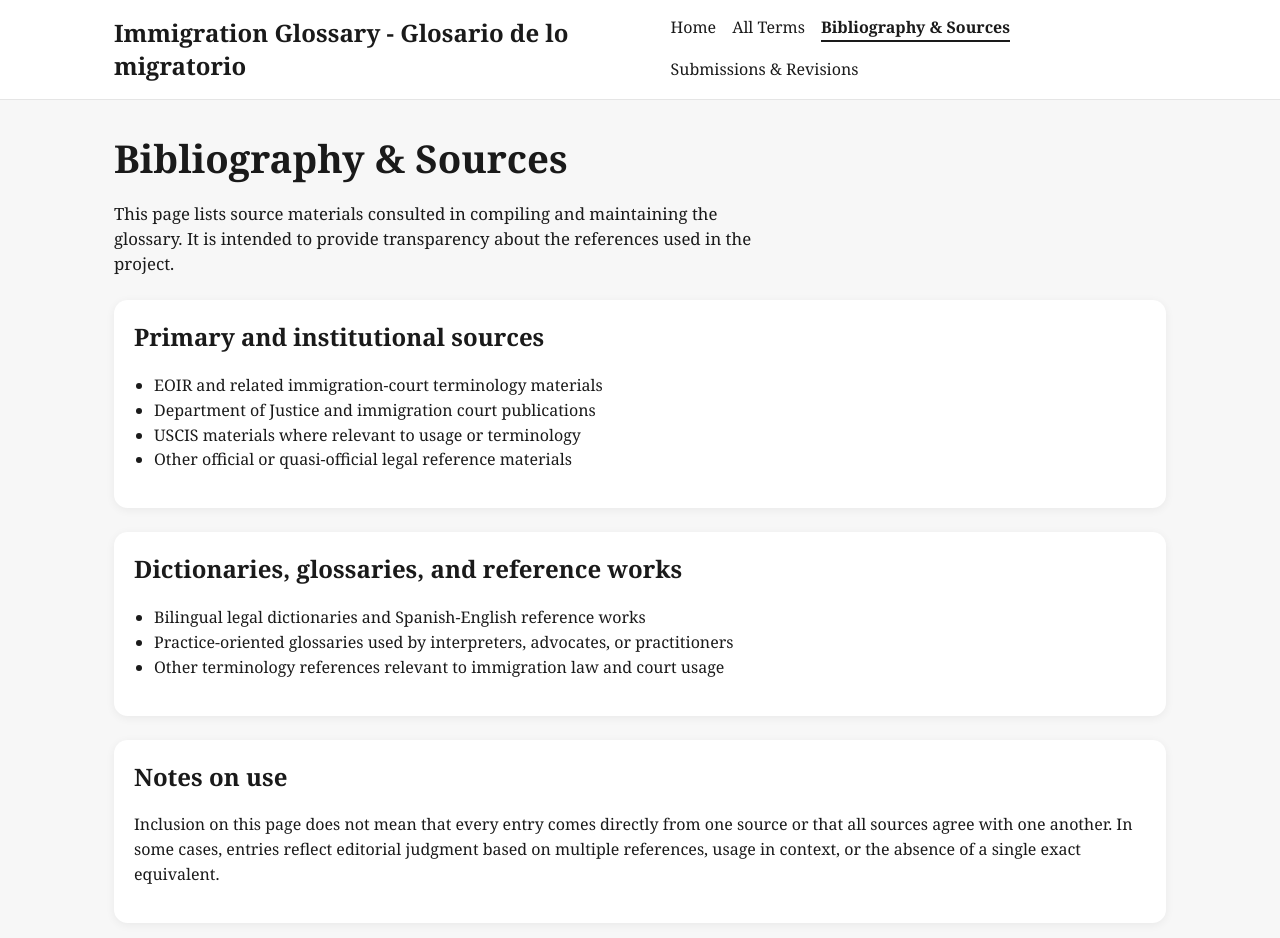
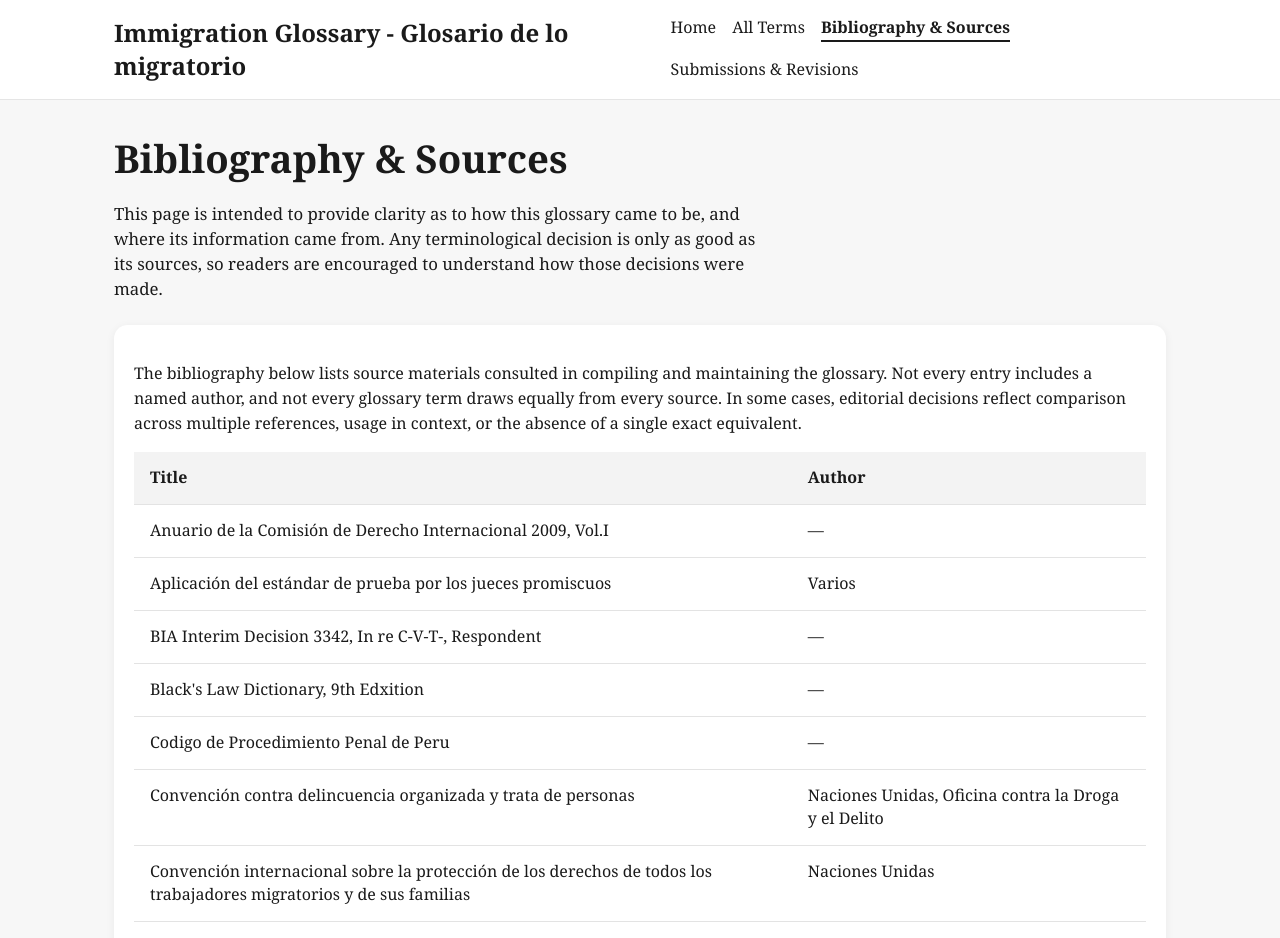
Before and after one commit to mapachurro/eoir-glossary, a React (Vite) app: page /sources in a window 1280 px wide. Shown: the top 938 px of the page. Built offline with nearby package versions, Linux system fonts and the light colour scheme.

Commit message:
Added sources to sources page

```diff
--- a/src/pages/HomePage.jsx
+++ b/src/pages/HomePage.jsx
@@ -57,12 +57,20 @@ export default function HomePage() {
           This is an interactive platform to consult and maintain a living glossary of immigration and migration terms.
         </p>
         <p>
-          The present glossary <strong>is not an official production of any branch, entity, or agency of any government.</strong> While it strives to be as accurate, up-to-date, and nuanced as possible, you should make your own decision on its trustworthiness. The author(s) offer no guarantees; we only hope it helps you.
+          The present glossary <strong>is not an official production of any branch, entity, or agency of any government.</strong>
+          While it strives to be as accurate, up-to-date, and nuanced as possible, you should make your own decision on its trustworthiness.
+          The author(s) offer no guarantees; we only hope it helps you.
         </p>
         <p>
-          This project is intended to be used by anyone seeking to understand the similarities, differences, alignments and lacunae of immigration law, procedure, proceedings, contexts and experiences between the United States and other places. In particular, **it was designed and written with the professional linguist in mind: translators, interpreters, and terminologists**, although legal scholars, attorneys, and others may find it useful as well.
+          This project is intended to be used by anyone seeking to understand the similarities, differences,
+          alignments and lacunae of immigration law, procedure, proceedings, contexts and experiences between the United States and other places.
+          In particular, <strong>it was designed and written with the professional linguist in mind: translators, interpreters, and terminologists</strong>,
+          although legal scholars, attorneys, and others may find it useful as well.
+        </p>
+        <p>
           Its initial version is a bilingual Spanish-English glossary.
-          <br />
+        </p>
+        <p>
           <strong>This website is not and does not provide legal advice.
           It should not be used as a substitute for official guidance, case law consultation, court rules, or advice
           from a qualified attorney or accredited representative. </strong>
--- a/src/pages/SourcesPage.jsx
+++ b/src/pages/SourcesPage.jsx
@@ -1,40 +1,258 @@
+const bibliographyEntries = [
+  {
+    title: "Anuario de la Comisión de Derecho Internacional 2009, Vol.I",
+    author: "",
+  },
+  {
+    title: "Aplicación del estándar de prueba por los jueces promiscuos",
+    author: "Varios",
+  },
+  {
+    title: "BIA Interim Decision 3342, In re C-V-T-, Respondent",
+    author: "",
+  },
+  {
+    title: "Black's Law Dictionary, 9th Edxition",
+    author: "",
+  },
+  {
+    title: "Codigo de Procedimiento Penal de Peru",
+    author: "",
+  },
+  {
+    title: "Convención contra delincuencia organizada y trata de personas",
+    author: "Naciones Unidas, Oficina contra la Droga y el Delito",
+  },
+  {
+    title:
+      "Convención internacional sobre la protección de los derechos de todos los trabajadores migratorios y de sus familias",
+    author: "Naciones Unidas",
+  },
+  {
+    title: "De los Motivos Fundados",
+    author: "Zuluaga",
+  },
+  {
+    title: "Diccionario de Ossorio",
+    author: "Manuel Ossorio",
+  },
+  {
+    title: "Diccionario Juridico Universal Paraguay",
+    author: "",
+  },
+  {
+    title: "Directiva 2001-55-CE del Consejo de 20 de julio de 2001",
+    author: "Varios",
+  },
+  {
+    title: "EASO Practical Guide: Evidence Assessment",
+    author: "EASO (European Asylum Support Office)",
+  },
+  {
+    title: "Estándares probatorios en el sistema acusatorio y su desarrollo en Colombia",
+    author: "Claudia Edith Velandia Coy",
+  },
+  {
+    title:
+      "Garner, Bryan A. A Dictionary of Modern Legal Usage, Second Edition. New York, New York: Oxford University Press.",
+    author: "",
+  },
+  {
+    title:
+      "Glosario de Términos y de Conceptos Jurídicos o Relativos al Poder Judicial",
+    author: "Oficina de Administración de los Tribunales, Academia Judicial Puertorriqueña, 2015",
+  },
+  {
+    title: "Guía Práctica de la EASO: Valoración de las pruebas",
+    author: "EASO (European Asylum Support Office)",
+  },
+  {
+    title:
+      "Guia practica para responsables de expedientes relativos al convenio de cobro de alimentos para los hijos de 2007",
+    author: "",
+  },
+  {
+    title:
+      "Handbook on Procedures and Criteria for Determining Refugee Status and Guidelines on International Protection",
+    author: "UNHCR",
+  },
+  {
+    title: "http://noticias.juridicas.com/base_datos/Admin/rd2393-2004.t11.html#a138",
+    author: "",
+  },
+  {
+    title: "https://2009-2017.state.gov//documents/organization/65466.pdf",
+    author: "",
+  },
+  {
+    title: "https://foreignpolicy.com/2015/01/26/al-qaeda-islamic-state-myth-of-the-terrorist-safe-haven/",
+    author: "",
+  },
+  {
+    title:
+      "https://www.law.cornell.edu/wex/es/leyes_predominantes_que_afectan_la_inmigraci%C3%B3n_y_naturalizaci%C3%B3n",
+    author: "",
+  },
+  {
+    title: "I-877",
+    author: "DHS",
+  },
+  {
+    title: "Immigration and Nationality Act",
+    author: "Various",
+  },
+  {
+    title:
+      "Informe Final, El estándar de prueba en los proceso administrativos sancionatorios",
+    author:
+      "Lucero Ocampo Henao, Johana Catalina Restrepo Ramírez, Dr. Luis Orlando Toro Garzón",
+  },
+  {
+    title: "La Legitimación en el Código Civil y en la Ley 14.367",
+    author: "Guillermo F. Frugoni Rey",
+  },
+  {
+    title: "Léxico Temático de Terminología Jurídica Español-Inglés",
+    author: "Rebecca Jowers",
+  },
+  {
+    title:
+      "Ley de Migración, publicada en el Diario Oficial de la Federación el 25 de mayo de 2011",
+    author: "Cámara de Diputados del H. Congreso de la Unión (de México)",
+  },
+  {
+    title: "Lobo, S., 1992. A House Of My Own. Tucson, Ariz.: University of Arizona Press",
+    author: "",
+  },
+  {
+    title: "Los estándares de prueba en el proceso penal español",
+    author: "Jordi Ferrer Beltrán",
+  },
+  {
+    title:
+      "Manual Sobre Procedimientos y Criterios para Determinar la Condición de Refugiado y Directrices sobre Protección Internacional",
+    author: "ACNUR",
+  },
+  {
+    title: "Nuevo Código de Proceso Penal de Perú",
+    author: "Ministerio de Justicia y Derechos Humanos",
+  },
+  {
+    title: "Precedente Judicial",
+    author: "Victoria Iturralde",
+  },
+  {
+    title: "Public Law 104-208, Sept. 30 1996",
+    author: "Various",
+  },
+  {
+    title: "Public Law 105-100, Nov. 19, 1997",
+    author: "Various",
+  },
+  {
+    title: "Publication 850 (EN-SP)",
+    author: "IRS",
+  },
+  {
+    title:
+      "Reglamento de pasaportes y del documento de identidad y viaje, publicado en el Diario Oficial de la Federación el 5 de agosto del 2011",
+    author: "Varios",
+  },
+  {
+    title: "Reglas de Evidencia de Puerto Rico",
+    author: "Tribunal Supremo de Puerto Rico",
+  },
+  {
+    title: "Reglas de Procedimiento y Prueba",
+    author: "Corte Penal Internacional",
+  },
+  {
+    title: "Sentencia Casación No. 1640-2019-Nacional",
+    author: "Corte Suprema de Justicia de la República (de Perú)",
+  },
+  {
+    title: "STS 1257-2020-ECLI: ES:TS:2020:1257",
+    author: "Tribunal Supremo de España",
+  },
+  {
+    title: "Style Manual",
+    author: "GPO, 2016",
+  },
+  {
+    title: "Taller de Litigación Oral Básico",
+    author: "Fernando Ugaz Z.",
+  },
+  {
+    title: "Terrorist Safe Havens",
+    author: "US Dept. of State",
+  },
+  {
+    title: "The Inconvenience of the reasonable person standard in criminal law",
+    author: "Juan Pablo Pérez-León Acevedo",
+  },
+  {
+    title: "The Operation of the Immigrant Numerical Control System",
+    author: "US Dept. of State",
+  },
+];
+
+function isUrl(value) {
+  return /^https?:\/\//i.test(value);
+}
+
 export default function SourcesPage() {
   return (
     <section className="page">
       <h1>Bibliography &amp; Sources</h1>
+
       <p className="page-intro">
-        This page lists source materials consulted in compiling and maintaining
-        the glossary. It is intended to provide transparency about the references
-        used in the project.
+        This page is intended to provide clarity as to how this glossary came to
+        be, and where its information came from. Any terminological decision is
+        only as good as its sources, so readers are encouraged to understand how
+        those decisions were made.
       </p>
 
       <section className="source-section">
-        <h2>Primary and institutional sources</h2>
-        <ul className="source-list">
-          <li>EOIR and related immigration-court terminology materials</li>
-          <li>Department of Justice and immigration court publications</li>
-          <li>USCIS materials where relevant to usage or terminology</li>
-          <li>Other official or quasi-official legal reference materials</li>
-        </ul>
-      </section>
+        <p>
+          The bibliography below lists source materials consulted in compiling
+          and maintaining the glossary. Not every entry includes a named author,
+          and not every glossary term draws equally from every source. In some
+          cases, editorial decisions reflect comparison across multiple
+          references, usage in context, or the absence of a single exact
+          equivalent.
+        </p>
 
-      <section className="source-section">
-        <h2>Dictionaries, glossaries, and reference works</h2>
-        <ul className="source-list">
-          <li>Bilingual legal dictionaries and Spanish-English reference works</li>
-          <li>Practice-oriented glossaries used by interpreters, advocates, or practitioners</li>
-          <li>Other terminology references relevant to immigration law and court usage</li>
-        </ul>
-      </section>
-
-      <section className="source-section">
-        <h2>Notes on use</h2>
-        <p>
-          Inclusion on this page does not mean that every entry comes directly
-          from one source or that all sources agree with one another. In some
-          cases, entries reflect editorial judgment based on multiple references,
-          usage in context, or the absence of a single exact equivalent.
-        </p>
+        <div className="sources-table-wrapper">
+          <table className="sources-table">
+            <thead>
+              <tr>
+                <th scope="col">Title</th>
+                <th scope="col">Author</th>
+              </tr>
+            </thead>
+            <tbody>
+              {bibliographyEntries.map((entry) => (
+                <tr key={`${entry.title}-${entry.author}`}>
+                  <td>
+                    {isUrl(entry.title) ? (
+                      <a
+                        href={entry.title}
+                        target="_blank"
+                        rel="noreferrer"
+                        className="source-link"
+                      >
+                        {entry.title}
+                      </a>
+                    ) : (
+                      entry.title
+                    )}
+                  </td>
+                  <td>{entry.author || "—"}</td>
+                </tr>
+              ))}
+            </tbody>
+          </table>
+        </div>
       </section>
     </section>
   );
--- a/src/styles.css
+++ b/src/styles.css
@@ -261,3 +261,48 @@ a {
 .source-list {
   padding-left: 1.25rem;
 }
+
+/* Styles for sources table */
+
+.sources-table-wrapper {
+  width: 100%;
+  overflow-x: auto;
+  margin-top: 1rem;
+}
+
+.sources-table {
+  width: 100%;
+  border-collapse: collapse;
+  min-width: 700px;
+  background: #ffffff;
+}
+
+.sources-table th,
+.sources-table td {
+  text-align: left;
+  vertical-align: top;
+  padding: 0.9rem 1rem;
+  border-bottom: 1px solid #e3e3e3;
+  line-height: 1.45;
+}
+
+.sources-table th {
+  background: #f3f3f3;
+  font-weight: 700;
+}
+
+.sources-table tbody tr:hover {
+  background: #fafafa;
+}
+
+.sources-table td:first-child {
+  width: 65%;
+}
+
+.sources-table td:last-child {
+  width: 35%;
+}
+
+.source-link {
+  word-break: break-word;
+}
```
